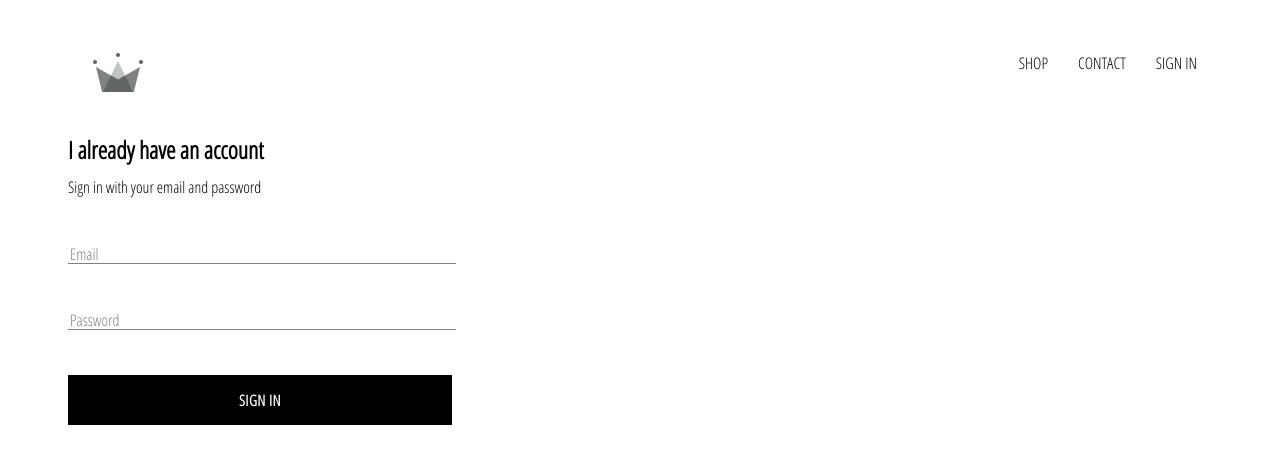
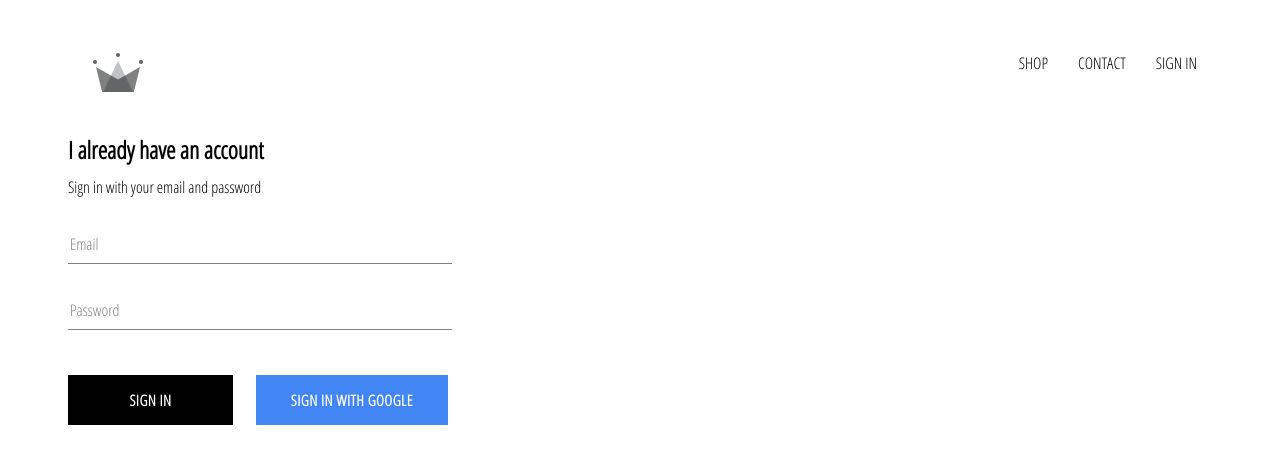
Before and after one commit to eduardo-pires-tavares/E-commerce, a React (Create React App) app: page /signin in a window 1280 px wide. Shown: the top 464 px of the page. Built offline with nearby package versions, Linux system fonts and the light colour scheme; no server answers.

Commit message:
Added in firebase auth

```diff
--- a/package.json
+++ b/package.json
@@ -6,11 +6,13 @@
     "@testing-library/jest-dom": "^5.11.6",
     "@testing-library/react": "^11.2.2",
     "@testing-library/user-event": "^12.6.0",
+    "@types/firebase": "^3.2.1",
     "@types/jest": "^26.0.19",
     "@types/node": "^12.19.11",
     "@types/react": "^16.14.2",
     "@types/react-dom": "^16.9.10",
     "@types/react-router-dom": "^5.1.6",
+    "firebase": "^8.2.2",
     "node-sass": "^4.14.1",
     "react": "^17.0.1",
     "react-dom": "^17.0.1",
--- a/src/App.styles.scss
+++ b/src/App.styles.scss
@@ -1,3 +1,6 @@
+* {
+	box-sizing: border;
+}
 body {
 	font-family: "Open Sans Condensed", sans-serif;
 	padding: 20px 60px;
--- a/src/App.tsx
+++ b/src/App.tsx
@@ -4,18 +4,48 @@ import Header from "./components/header";
 import Homepage from "./pages/homepage";
 import ShopPage from "./pages/shop";
 import SignInAndSignUpPage from "./pages/sign-in-and-sign-up";
+import { auth } from "./firebase";
+import { Component } from "react";
+import firebase from "firebase";
 
-const App = () => {
+interface State {
+	currentUser: firebase.User | null;
+}
+
+class App extends Component<{}, State> {
+	constructor(props: {}) {
+		super(props);
+		this.state = {
+			currentUser: null,
+		};
+	}
+
+	unsubscribeFromAuth: any = null;
+
+	componentDidMount() {
+		this.unsubscribeFromAuth = auth.onAuthStateChanged(user => {
+			this.setState({ currentUser: user });
+		});
+	}
+
+	componentWillUnmount() {
+		this.unsubscribeFromAuth();
+	}
+
+	render() {
+		const { currentUser } = this.state;
+
 		return (
-		<>
-			<Header />
+			<div>
+				<Header currentUser={currentUser} />
 				<Switch>
 					<Route exact path='/' component={Homepage} />
 					<Route exact path='/shop' component={ShopPage} />
 					<Route path='/signin' component={SignInAndSignUpPage} />
 				</Switch>
-		</>
+			</div>
 		);
-};
+	}
+}
 
 export default App;
--- a/src/components/custom-button/index.styles.scss
+++ b/src/components/custom-button/index.styles.scss
@@ -20,4 +20,14 @@
 		color: black;
 		border: 1px solid black;
 	}
+
+	&.google-sign-in {
+		background-color: #4285f4;
+		color: white;
+
+		&:hover {
+			background-color: #357ae8;
+			border: none;
+		}
+	}
 }
--- a/src/components/custom-button/index.tsx
+++ b/src/components/custom-button/index.tsx
@@ -3,12 +3,16 @@ import "./index.styles.scss";
 
 type Props = {
 	children: ReactNode;
+	isGoogleSignIn?: boolean;
 	[otherProps: string]: any;
 };
 
-const CustomButton = ({ children, ...otherProps }: Props) => {
+const CustomButton = ({ children, isGoogleSignIn, ...otherProps }: Props) => {
 	return (
-		<button className='custom-button' {...otherProps}>
+		<button
+			className={`custom-button ${isGoogleSignIn ? "google-sign-in" : ""}`}
+			{...otherProps}
+		>
 			{children}
 		</button>
 	);
--- a/src/components/form-input/index.styles.scss
+++ b/src/components/form-input/index.styles.scss
@@ -43,7 +43,7 @@ $sub-color: grey;
 		position: absolute;
 		pointer-events: none;
 		left: 2px;
-		top: 0px;
+		top: -10px;
 		transition: 300ms ease all;
 
 		&.shrink {
--- a/src/components/header/index.styles.scss
+++ b/src/components/header/index.styles.scss
@@ -21,6 +21,7 @@
 		.option {
 			padding: 10px 15px;
 			color: black;
+			cursor: pointer;
 		}
 	}
 }
--- a/src/components/header/index.tsx
+++ b/src/components/header/index.tsx
@@ -1,8 +1,14 @@
 import "./index.styles.scss";
 import { ReactComponent as Logo } from "../../assets/logo/logo.svg";
 import { Link } from "react-router-dom";
+import firebase from "firebase";
+import { auth } from "../../firebase";
 
-const Header = () => {
+type Props = {
+	currentUser: firebase.User | null;
+};
+
+const Header = ({ currentUser }: Props) => {
 	return (
 		<div className='header'>
 			<div className='header-logo'>
@@ -17,9 +23,16 @@ const Header = () => {
 				<Link className='option' to='/shop'>
 					CONTACT
 				</Link>
-				<Link className='option' to='/signin'>
-					SIGN IN
-				</Link>
+
+				{currentUser ? (
+					<div className='option' onClick={() => auth.signOut()}>
+						SIGN OUT
+					</div>
+				) : (
+					<Link className='option' to='/signin'>
+						SIGN IN
+					</Link>
+				)}
 			</div>
 		</div>
 	);
--- a/src/components/sign-in/index.styles.scss
+++ b/src/components/sign-in/index.styles.scss
@@ -1,9 +1,14 @@
 .sign-in {
-	width: 30vw;
+	width: 380px;
 	display: flex;
 	flex-direction: column;
 
 	.title {
 		margin: 10px 0px;
 	}
+
+	.sign-in-button-wrapper {
+		display: flex;
+		justify-content: space-between;
+	}
 }
--- a/src/components/sign-in/index.tsx
+++ b/src/components/sign-in/index.tsx
@@ -2,6 +2,8 @@ import { Component, ChangeEvent } from "react";
 import "./index.styles.scss";
 import FormInput from "../form-input";
 import CustomButton from "../custom-button";
+import { signInWithGoogle } from "../../firebase";
+
 interface State {
 	email: string;
 	password: string;
@@ -57,7 +59,12 @@ class SignIn extends Component<{}, State> {
 						type='password'
 					/>
 				</form>
-				<CustomButton type='submit'>Sign in</CustomButton>
+				<div className='sign-in-button-wrapper'>
+					<CustomButton type='submit'>Sign in</CustomButton>
+					<CustomButton isGoogleSignIn onClick={signInWithGoogle}>
+						Sign in with google
+					</CustomButton>
+				</div>
 			</div>
 		);
 	}
--- /dev/null
+++ b/src/firebase/firebase.ts
@@ -0,0 +1,24 @@
+import firebase from "firebase/app";
+import "firebase/auth";
+import "firebase/firestore";
+
+const config = {
+	apiKey: "AIzaSyBHHPyHnEewuLwuPihNaVi6UewpY-w8LAs",
+	authDomain: "e-commerce-1b6cb.firebaseapp.com",
+	projectId: "e-commerce-1b6cb",
+	storageBucket: "e-commerce-1b6cb.appspot.com",
+	messagingSenderId: "554146034860",
+	appId: "1:554146034860:web:204b877c9c0998ce5adb09",
+	measurementId: "G-C2GVX9GEHE",
+};
+
+firebase.initializeApp(config);
+
+export const auth = firebase.auth();
+export const firestore = firebase.firestore();
+
+const provider = new firebase.auth.GoogleAuthProvider();
+provider.setCustomParameters({ prompt: "select_account" });
+export const signInWithGoogle = () => auth.signInWithPopup(provider);
+
+export default firebase;
--- /dev/null
+++ b/src/firebase/index.ts
@@ -0,0 +1 @@
+export * from "./firebase";
```
Also changed, not shown: 2 other files (tests, documents, lock files or other folders). Lines whose indentation alone changed are shown as unchanged.
